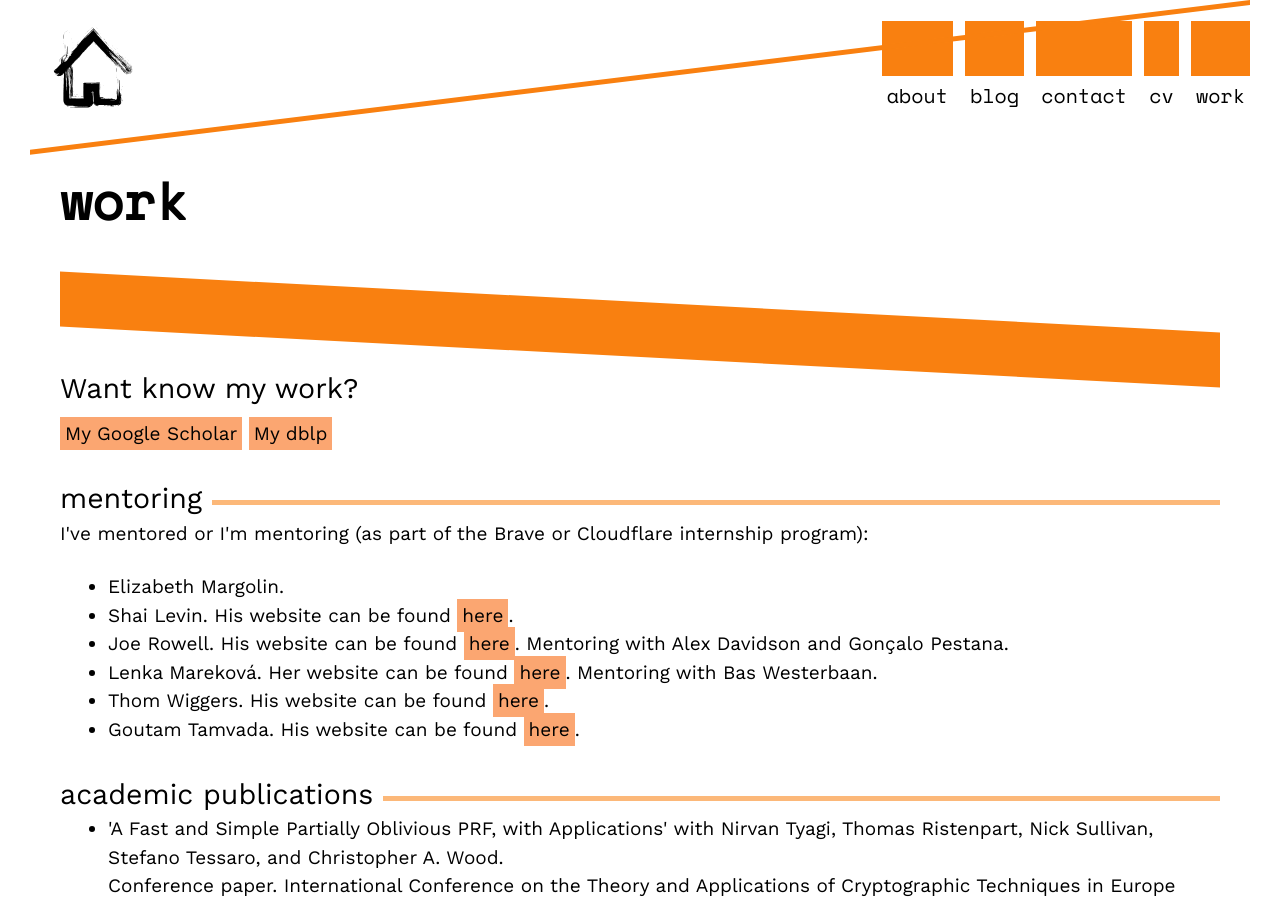
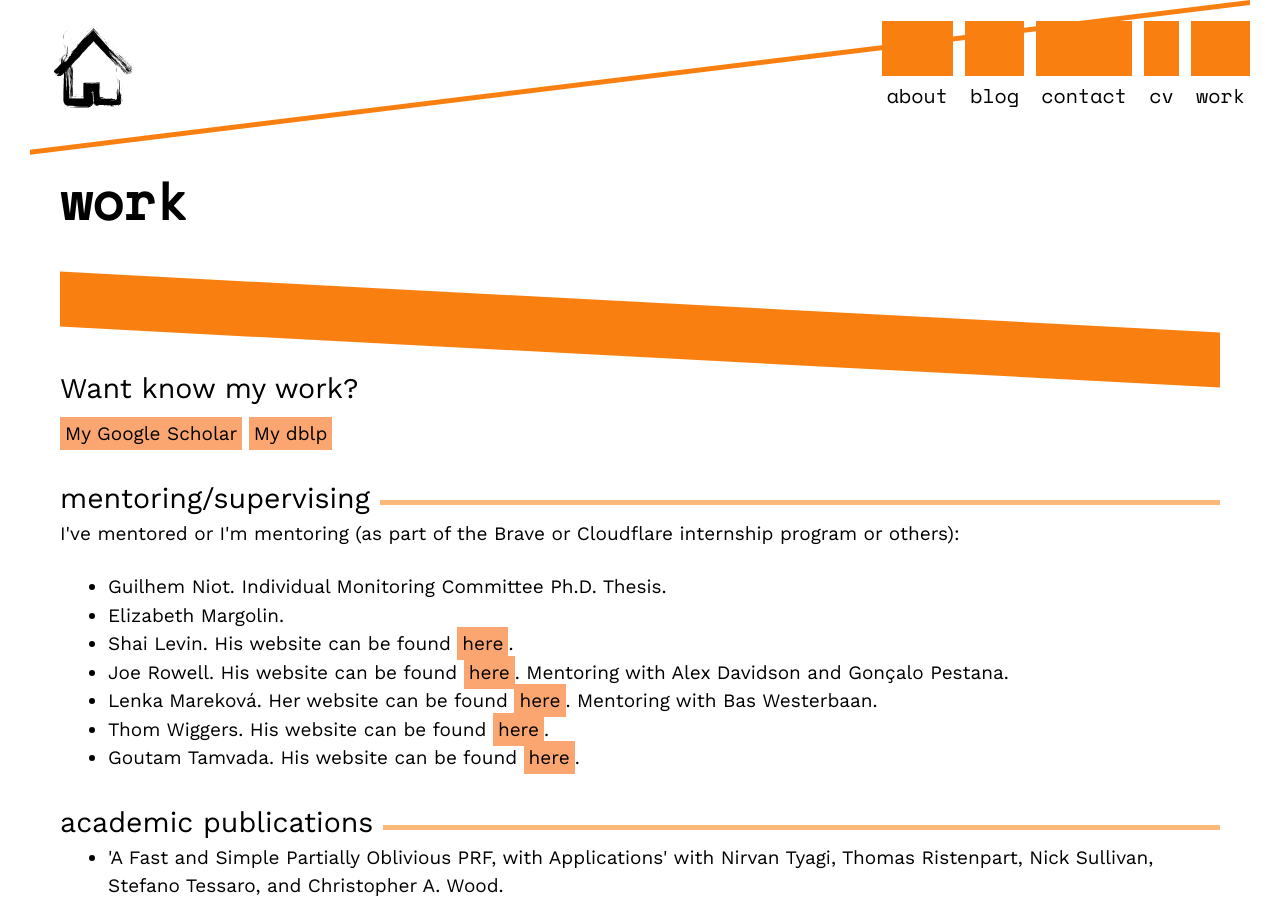
Before and after one commit to claucece/claucece.github.io, a Jekyll site: the page built from work.html, in a window 1280 px wide and 900 px high. Built offline with Jekyll 4.4.1, drawn with Linux system fonts in a browser that asks for light colours; some of the changed text lies outside the part shown.

Commit message:
Add more

```diff
--- a/work.html
+++ b/work.html
@@ -15,9 +15,10 @@ tags: menu
 		</div>
 		<br>
 
-    <a class="none" id="mentoring"><h2 class="divider">mentoring</h2></a>
-		<p>I've mentored or I'm mentoring (as part of the Brave or Cloudflare internship program):
+    <a class="none" id="mentoring"><h2 class="divider">mentoring/supervising</h2></a>
+		<p>I've mentored or I'm mentoring (as part of the Brave or Cloudflare internship program or others):
     <ul class="centered-list">
+      <li>Guilhem Niot. Individual Monitoring Committee Ph.D. Thesis.</li>
       <li>Elizabeth Margolin.</li>
       <li>Shai Levin. His website can be found <a href="https://profiles.auckland.ac.nz/shai-levin" target="_blank">here</a>.</li>
       <li>Joe Rowell. His website can be found <a href="https://pure.royalholloway.ac.uk/portal/en/persons/joe-rowell(01e6cf67-2447-49f8-9575-a60b42bda066).html" target="_blank">here</a>. Mentoring with Alex Davidson and Gonçalo Pestana.</li>
```
Also changed, not shown: other parts of work.html (+1 -0 lines).
